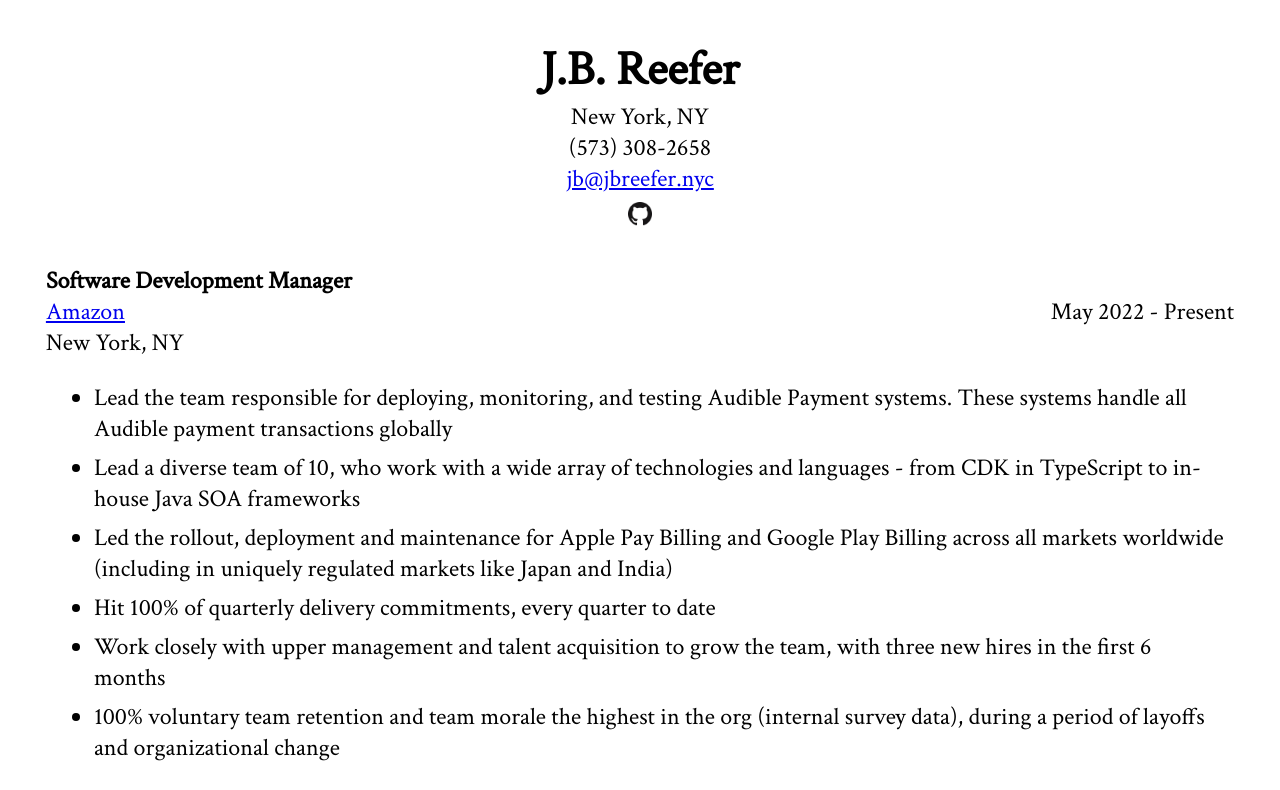
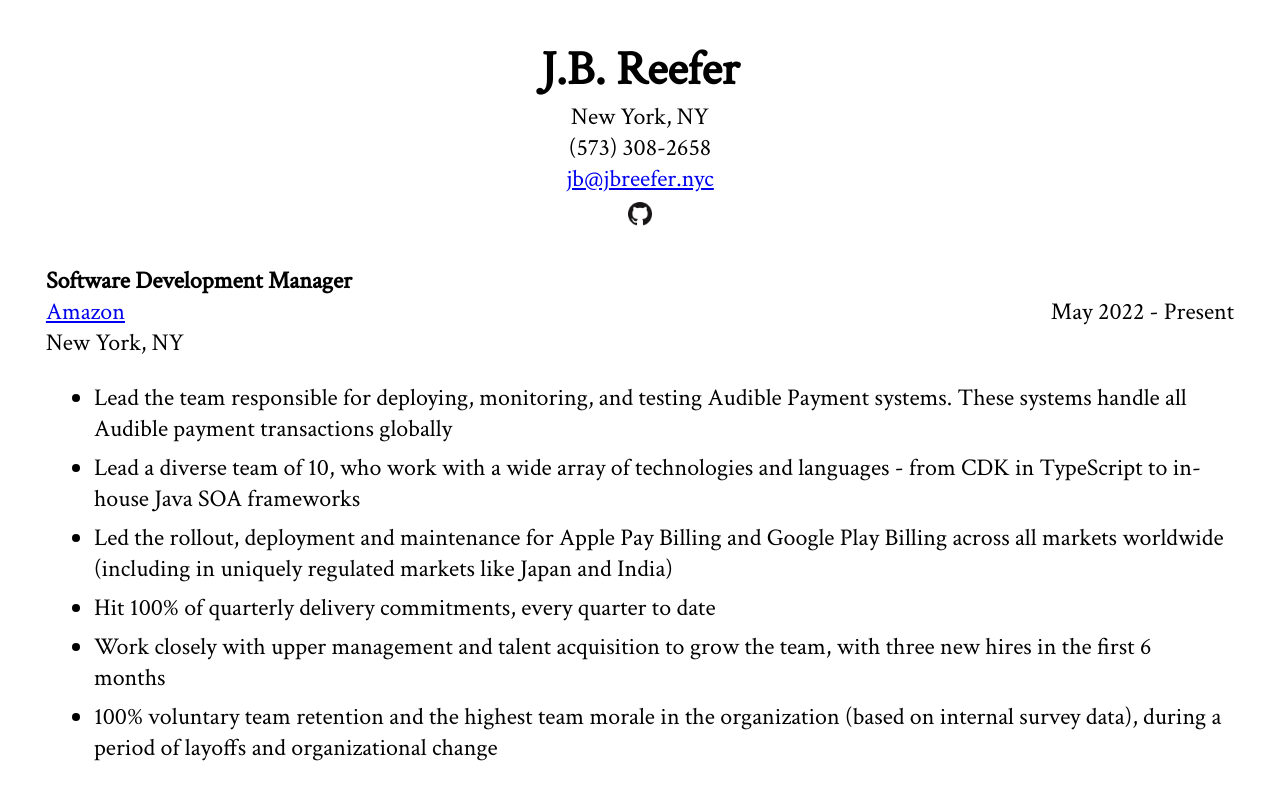
Before and after one commit to jb-reefer/resume-nextjs, a Next.js app: page / in a window 1280 px wide. Shown: the top 790 px of the page. Built offline with nearby package versions, Linux system fonts and the light colour scheme.

Commit message:
Small grammar fixes (#14)
* Reworked Amazon section

* Comma

```diff
--- a/data.ts
+++ b/data.ts
@@ -14,7 +14,7 @@ const data: IExperienceBlock[] = [
       "Led the rollout, deployment and maintenance for Apple Pay Billing and Google Play Billing across all markets worldwide (including in uniquely regulated markets like Japan and India)",
       "Hit 100% of quarterly delivery commitments, every quarter to date",
       "Work closely with upper management and talent acquisition to grow the team, with three new hires in the first 6 months",
-      "100% voluntary team retention and team morale the highest in the org (internal survey data), during a period of layoffs and organizational change",
+      "100% voluntary team retention and the highest team morale in the organization (based on internal survey data), during a period of layoffs and organizational change",
     ],
 
   },
```
